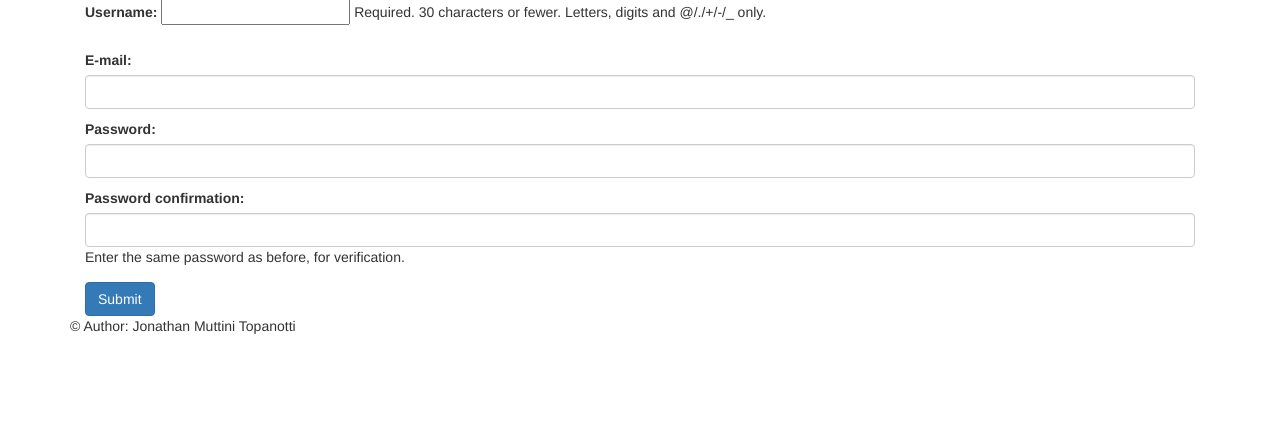
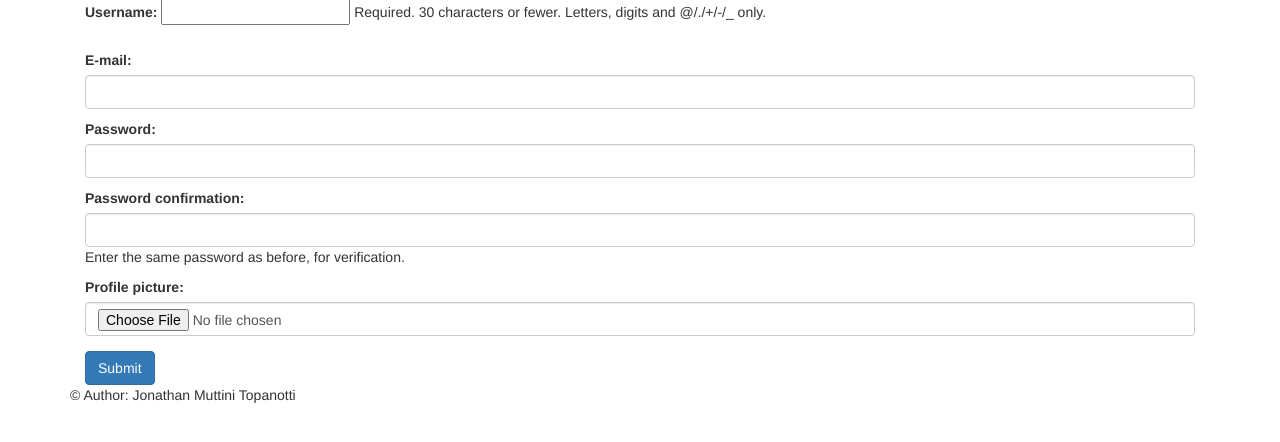
Before and after one commit to JTopanotti/rango, a Django app: page /rango/register/ in a window 1280 px wide. Shown: the part 160-602 px from the top of the page. Run offline with Django 3.2, Linux system fonts and the light colour scheme; some libraries are stand-ins or nearby versions.

Commit message:
Adding user profiles

```diff
--- a/tango_with_django_project/rango/forms.py
+++ b/tango_with_django_project/rango/forms.py
@@ -45,6 +45,9 @@ class UserForm(forms.ModelForm):
 
 
 class UserProfileForm(forms.ModelForm):
+
+    picture = forms.ImageField()
+
     class Meta:
         model = UserProfile
         fields = ('website', 'picture',)
--- a/tango_with_django_project/templates/rango/register.html
+++ b/tango_with_django_project/templates/rango/register.html
@@ -36,6 +36,9 @@
                     Enter the same password as before, for verification.
                 </span>
             </p>
+            <p><label for="picture">Profile picture:</label>
+                <input class="form-control" id="picture" name="picture" type="file" />
+            </p>
         </div>
         <button type="submit" class="btn btn-primary btn-default">Submit</button>
     </form>
```
